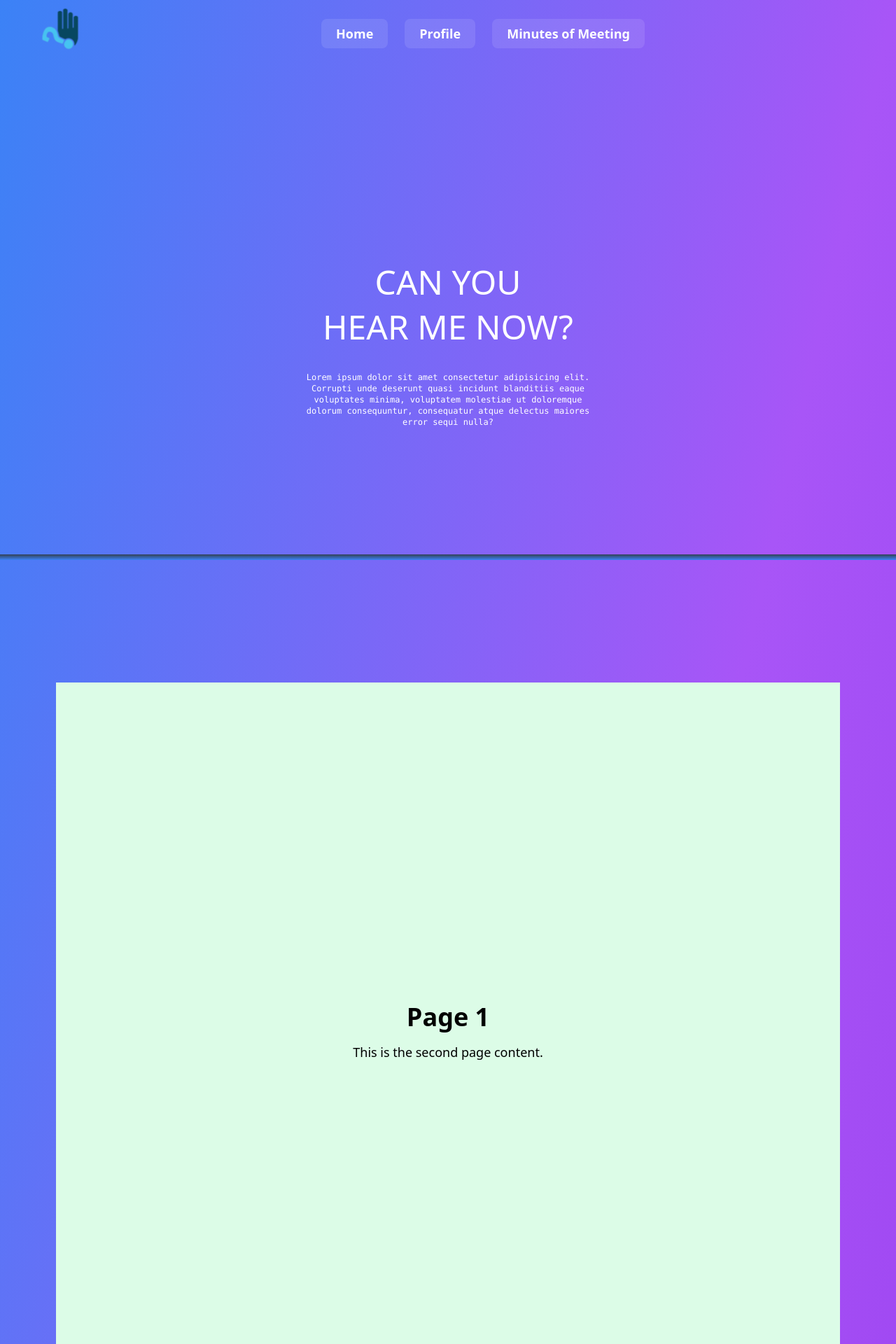
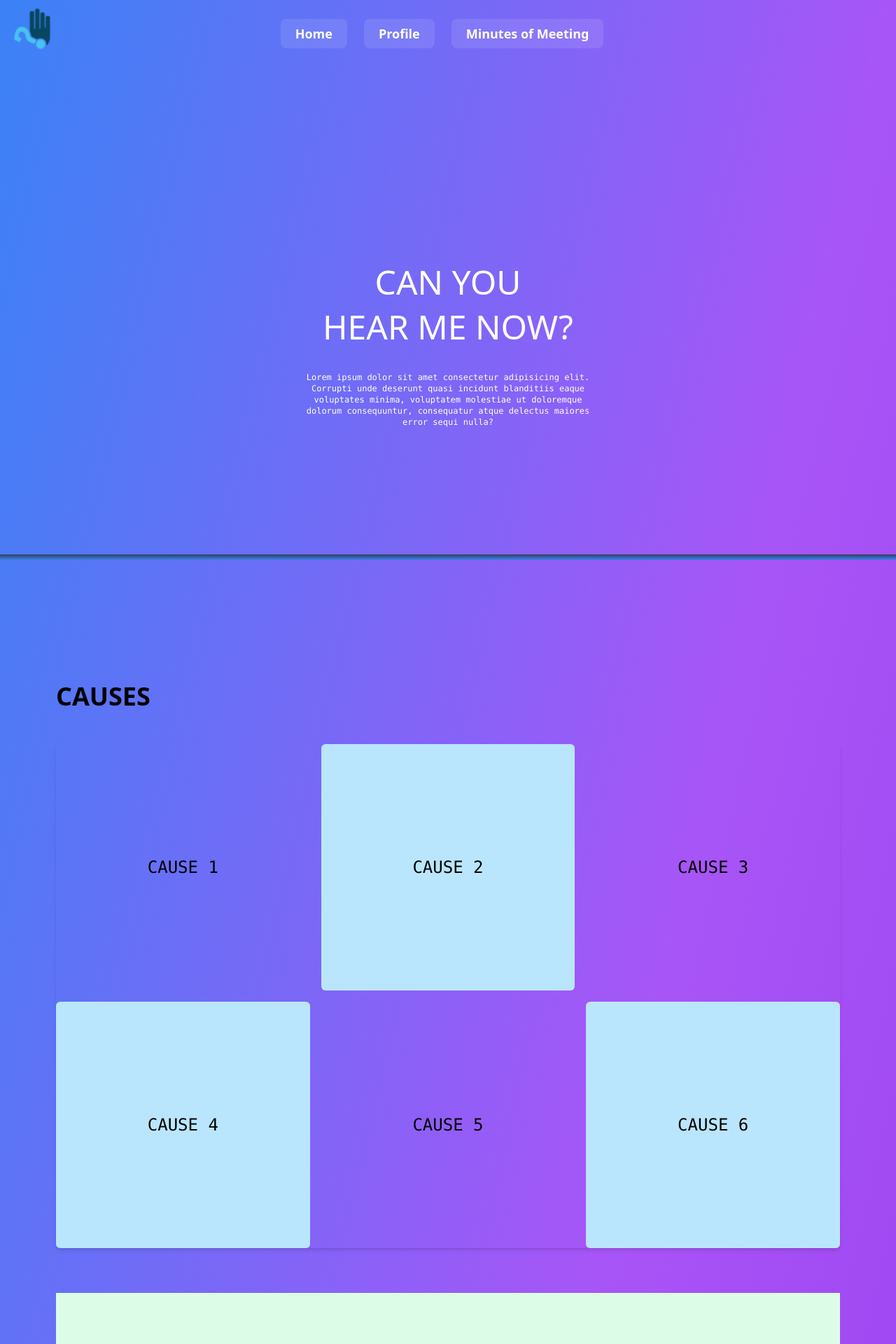
Before and after one commit to ARYANBISHWAS07/DevSoc-25, a Next.js app in the folder frontend/: page / in a window 1280 px wide. Shown: the top 1920 px of the page at 70% size. Built offline with nearby package versions, Linux system fonts and the light colour scheme.

Commit message:
page 2 causes

```diff
--- a/frontend/src/app/LandingPage/firstPage1.tsx
+++ b/frontend/src/app/LandingPage/firstPage1.tsx
@@ -1,14 +1,31 @@
 import { body, nav } from 'motion/react-client';
 import React from 'react';
 import Navbar from '../components/navbar';
+import Hov from '../components/hover';
 
 function FirstPage1() {
     return (
         <>
-             <div className="flex flex-col items-center justify-center h-[1000px] w-full  bg-green-100 p-10 ">
-                <h1 className="text-4xl font-bold">Page 1</h1>
-                <p className="mt-4 text-lg">This is the second page content.</p>
-            </div>
+            <h1 className="text-4xl font-bold">CAUSES</h1>
+            {/* <div className="grid grid-rows-2 grid-cols-3 h-[90vh] w-full shadow-sm ">
+
+                <div className="group relative transition-all duration-300 ease-in-out overflow-hidden">
+                    <div className="p-4 h-full flex items-center justify-center">
+                        <span className="text-2xl font-bold transition-opacity duration-300 group-hover:opacity-0">H</span>
+                        <span className="opacity-0 absolute inset-0 flex items-center justify-center text-lg transition-opacity duration-300 group-hover:opacity-100">Details about H</span>
+                    </div>
+                </div>
+                <div className='flex justify-center items-center  bg-gradient-to-r from-purple-200 to-white '>E</div>
+                <div className='flex justify-center items-center'>L</div>
+                <div className='flex justify-center items-center bg-gradient-to-r from-purple-200 to-purple-300 '>L</div>
+                <div className='flex justify-center items-center'>O</div>
+                <div className='flex justify-center items-center bg-gradient-to-r from-purple-200 to-purple-300 '>W</div>
+            </div> */}
+            <Hov />
+
+
+
+
         </>
 
     );
--- /dev/null
+++ b/frontend/src/app/components/hover.js
@@ -0,0 +1,70 @@
+import { LocaleRouteNormalizer } from 'next/dist/server/normalizers/locale-route-normalizer';
+import React, { useEffect } from 'react';
+
+function GridWithHover() {
+    const gridItemsData = [
+        { letter: 'CAUSE 1', details: 'Lorem ipsum dolor sit amet consectetur adipisicing elit. Corrupti unde deserunt quasi incidunt blanditiis eaque voluptates minima, voluptatem molestiae ut doloremque dolorum consequuntur, consequatur atque delectus maiores error sequi nulla?' },
+        { letter: 'CAUSE 2', details: 'Lorem ipsum dolor sit amet consectetur adipisicing elit. Corrupti unde deserunt quasi incidunt blanditiis eaque voluptates minima, voluptatem molestiae ut doloremque dolorum consequuntur, consequatur atque delectus maiores error sequi nulla?' },
+        { letter: 'CAUSE 3', details: 'Lorem ipsum dolor sit amet consectetur adipisicing elit. Corrupti unde deserunt quasi incidunt blanditiis eaque voluptates minima, voluptatem molestiae ut doloremque dolorum consequuntur, consequatur atque delectus maiores error sequi nulla?' },
+        { letter: 'CAUSE 4', details: 'Lorem ipsum dolor sit amet consectetur adipisicing elit. Corrupti unde deserunt quasi incidunt blanditiis eaque voluptates minima, voluptatem molestiae ut doloremque dolorum consequuntur, consequatur atque delectus maiores error sequi nulla?' },
+        { letter: 'CAUSE 5', details: 'Lorem ipsum dolor sit amet consectetur adipisicing elit. Corrupti unde deserunt quasi incidunt blanditiis eaque voluptates minima, voluptatem molestiae ut doloremque dolorum consequuntur, consequatur atque delectus maiores error sequi nulla?' },
+        { letter: 'CAUSE 6', details: 'Lorem ipsum dolor sit amet consectetur adipisicing elit. Corrupti unde deserunt quasi incidunt blanditiis eaque voluptates minima, voluptatem molestiae ut doloremque dolorum consequuntur, consequatur atque delectus maiores error sequi nulla?' },
+    ];
+
+    useEffect(() => {
+        const gridItems = document.querySelectorAll('.grid > div');
+        const main = document.querySelector("#mainCard");
+
+        gridItems.forEach(item => {
+            item.addEventListener('mouseenter', () => {
+                gridItems.forEach(otherItem => {
+                    if (otherItem !== item) {
+                        otherItem.classList.add('opacity-10', 'scale-1');
+                        main.classList.add('shadow-none');
+                        item.classList.add('shadow-xl', 'shadow-white', 'rounded-lg', 'bg-purple-500', 'opacity-100');
+                    }
+                });
+                item.style.transform = 'scale(1.3)';
+            });
+
+            item.addEventListener('mouseleave', () => {
+                gridItems.forEach(otherItem => {
+                    otherItem.classList.remove('opacity-10', 'scale-1');
+                    main.classList.remove('shadow-none');
+                    item.classList.remove('shadow-xl', 'shadow-white', 'rounded-lg', 'bg-purple-500', 'opacity-100');
+                });
+                item.style.transform = 'scale(1)';
+            });
+        });
+
+        return () => {
+            gridItems.forEach(item => {
+                item.removeEventListener('mouseenter', () => { });
+                item.removeEventListener('mouseleave', () => { });
+            });
+        };
+    }, []);
+
+    return (
+        <div className="relative grid grid-cols-3 gap-4 h-[90vh] mb-16 mt-12 shadow-md rounded-md" id="mainCard">
+            {gridItemsData.map((item, index) => (
+                <div
+                    key={index}
+                    className={`group relative transition-all duration-300 ease-in-out rounded-md overflow-hidden ${index % 2 === 0 ? '' : 'bg-sky-200' // Alternating background
+                        }`}
+                >
+                    <div className="p-4 h-full flex items-center justify-center"> {/* Removed bg-gray-200 here */}
+                        <span className="text-2xl font-mono font-medium transition-opacity duration-300 group-hover:opacity-0">
+                            {item.letter}
+                        </span>
+                        <span className="opacity-0 absolute inset-0 flex items-center text-center font-mono font-light justify-center text-base transition-opacity duration-300 group-hover:opacity-100 gorup-hover:shadow-sm ">
+                            {item.details}
+                        </span>
+                    </div>
+                </div>
+            ))}
+        </div>
+    );
+}
+
+export default GridWithHover;
--- a/frontend/src/app/components/navbar.tsx
+++ b/frontend/src/app/components/navbar.tsx
@@ -3,12 +3,12 @@ import Link from "next/link";
 
 export default function Navbar() {
     return (
-        <nav className="flex items-center justify-between px-10 bg-transparent">
+        <nav className="flex items-center justify-between bg-transparent">
             <div>
                 <OneLogo />
             </div>
-            <div className="flex-1 flex justify-center">
-                <ul className="flex flex-row gap-6 text-lg font-semibold">
+            <div className="flex justify-center">
+                <ul className="flex flex-row gap-6 text-lg font-semibold mr-20">
                     {[
                         { name: "Home", path: "/" },
                         { name: "Profile", path: "/" },
@@ -25,6 +25,10 @@ export default function Navbar() {
                         </li>
                     ))}
                 </ul>
+
+            </div>
+            <div className="invisible">
+                    <h1>hello</h1>
             </div>
         </nav>
     );
```
